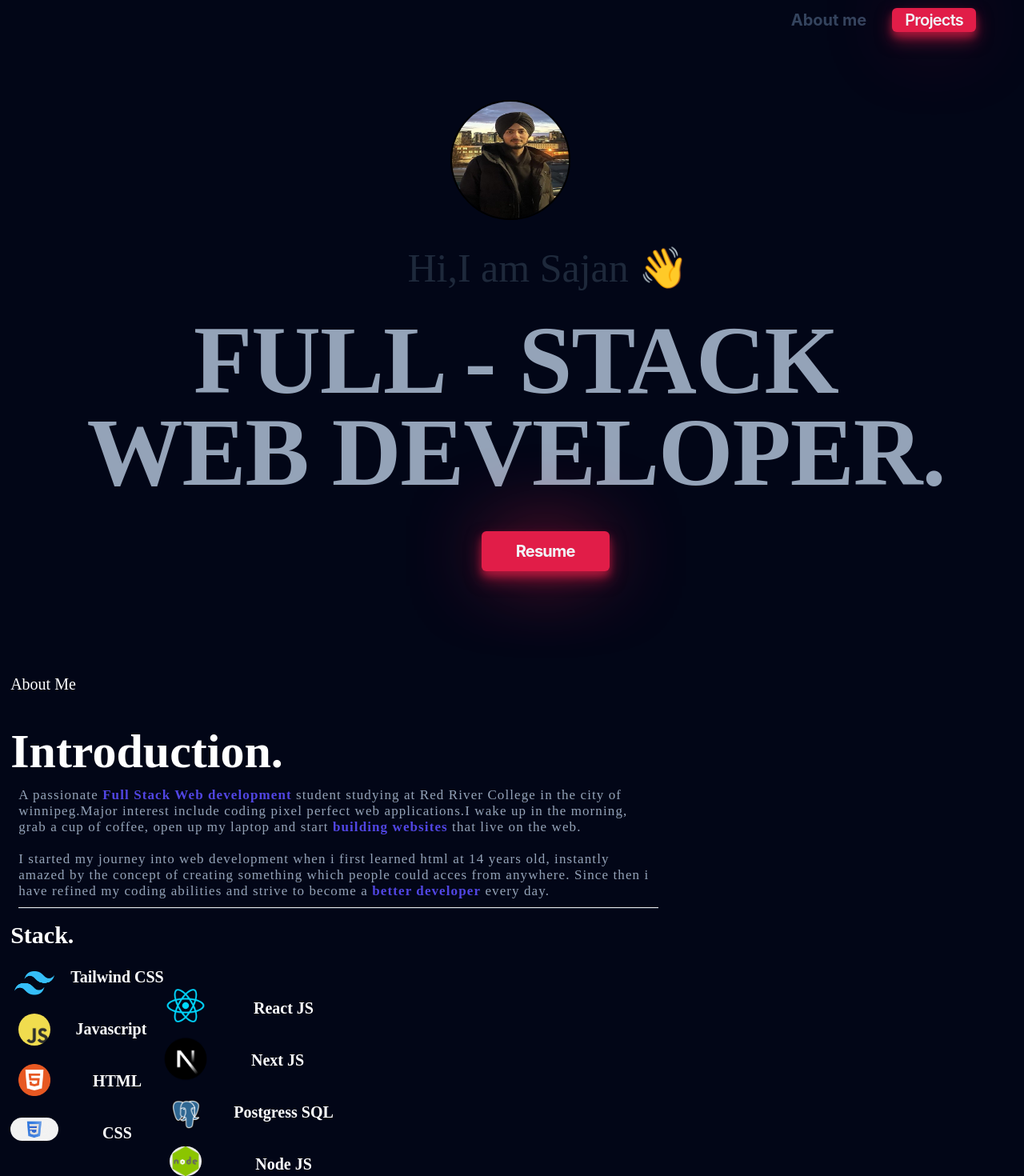
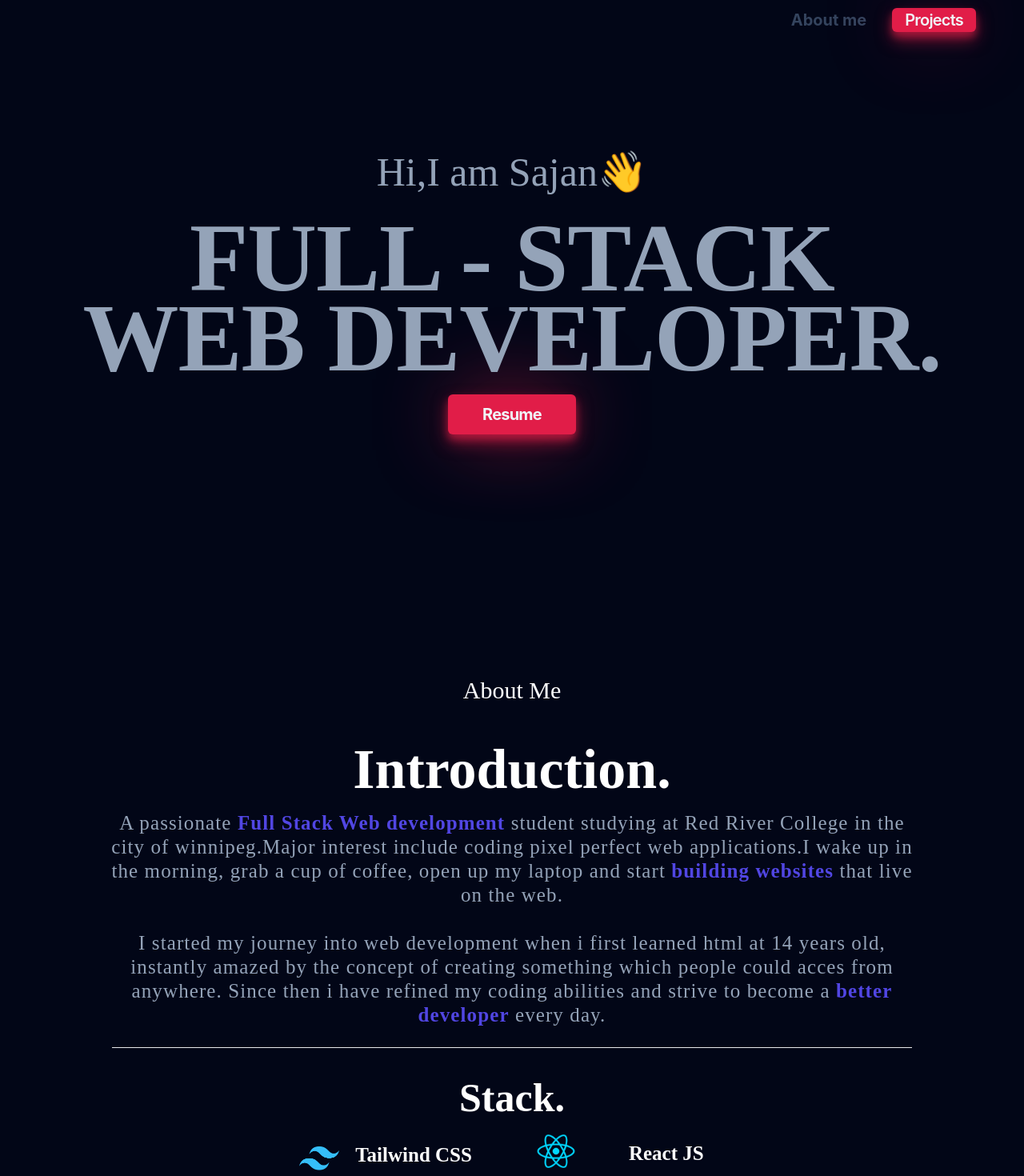
Before and after one commit to SajanGhuman/Portfolio, a React (Create React App) app: page / in a window 1280 px wide. Shown: the part 40-1510 px from the top of the page at 80% size. Built offline with nearby package versions, Linux system fonts and the light colour scheme; a web font is replaced by a local one.

Commit message:
Initial Commit

```diff
--- a/src/components/about.jsx
+++ b/src/components/about.jsx
@@ -4,12 +4,12 @@ const About = () => {
   return (
     <div
       id="about"
-      className="bg-custom-gray text-white font-general_sans h-[100vh] w-[100vw] flex first:justify-center first:items-center p-0 m-0 text-center justify-center items-center"
+      className="bg-custom-gray text-white font-general_sans h-[100vh] w-[100vw] flex text-center justify-center items-center"
     >
-      <div className="w-[80vw] h-[80vh] flex flex-col items-start">
-        <h3 className="text-[20px]">About Me </h3> <br />
-        <h1 className="text-[60px] font-bold">Introduction.</h1>
-        <p className="text-left w-[800px] pl-[10px] text-[17px] text-custom-off-white leading-[20px] tracking-[1.1px]">
+      <div className="w-[80%] h-[80%] flex flex-col items-center relative left-[40%] translate-x-[-50%]">
+        <h3 className="text-[30px]">About Me </h3> <br />
+        <h1 className="text-[70px] font-bold">Introduction.</h1>
+        <p className="text-center text-[25px] text-custom-off-white leading-[30px] tracking-[1.1px]">
           A passionate{" "}
           <strong className="text-custom-purple">
             Full Stack Web development
@@ -27,10 +27,11 @@ const About = () => {
           <strong className="text-custom-purple">better developer</strong> every
           day.
         </p>
-        <hr className="m-[10px] w-[800px] h-[2px] bg-custom-off-black" />
-        <h1 className="text-[30px] font-bold">Stack.</h1>
-        <div className="flex relative top-[10px] select-none">
-          <div className="flex flex-col justify-center items-center gap-[20px] flex-wrap overflow-hidden select-none">
+        <hr className="m-[25px] w-[1000px] bg-custom-off-black" />
+        <h1 className="text-[50px] font-bold">Stack.</h1>
+        <div className="flex select-none">
+          <div className="flex relative left-[-30px]">
+            <div className="flex flex-col justify-center relative top-[10px] items-center gap-[30px] flex-wrap overflow-hidden select-none">
               <img
                 src="/images/tailwind.png"
                 alt="Tailwind"
@@ -53,57 +54,58 @@ const About = () => {
               />
             </div>
             <div>
-            <ul className="relative top-[5px] flex flex-col gap-[35px] flex-wrap justify-center items-center">
+              <ul className=" flex flex-col gap-[35px] flex-wrap justify-center items-center text-[25px] relative top-[15px]">
                 <li className="flex justify-center items-center">
-                <p className="pl-[15px] font-bold text-[20px]">Tailwind CSS</p>
+                  <p className="pl-[15px] font-bold">Tailwind CSS</p>
                 </li>
                 <li className="flex justify-center items-center">
-                <p className="pl-[0px] font-bold text-[20px]">Javascript</p>
+                  <p className="pl-[0px] font-bold">Javascript</p>
                 </li>
                 <li className="flex justify-center items-center">
-                <p className="pl-[15px] font-bold text-[20px] relative">HTML</p>
+                  <p className="pl-[15px] font-bold relative">HTML</p>
                 </li>
                 <li className="flex justify-center items-center">
-                <p className="pl-[15px] font-bold text-[20px]">CSS</p>
+                  <p className="pl-[15px] font-bold">CSS</p>
                 </li>
               </ul>
             </div>
           </div>
-      </div>
-      <div className="flex relative left-[-850px] top-[195px] select-none">
-        <div className="flex flex-col justify-center items-center gap-[20px] flex-wrap overflow-auto">
-          <img src="/images/react.png" alt="ReactJS" className="w-[50px]" />
+          <div className="flex select-none  relative left-[30px]">
+            <div className="flex flex-col justify-center items-center gap-[20px] flex-wrap">
+              <img src="/images/react.png" alt="React" className="w-[50px]" />
               <img
                 src="/images/next.png"
-            alt="Javascript"
-            className="w-[90px] relative top-[-10px]"
+                alt="Next"
+                className="w-[90px]"
               />
               <img
                 src="/images/ps.png"
-            alt="Tailwind"
-            className="w-[35px] relative top-[-10px]"
+                alt="Postgress"
+                className="w-[35px]"
               />
               <img
                 src="/images/node.jpg"
-            alt="Tailwind"
-            className="w-[40px] rounded-full relative top-[-8px]"
+                alt="Node"
+                className="w-[40px] rounded-full relative top-[15px]"
               />
             </div>
             <div>
-          <ul className="relative top-[13px] flex flex-col gap-[35px] flex-wrap justify-center items-center">
+              <ul className="relative top-[13px] text-[25px] flex flex-col gap-[35px] flex-wrap justify-center items-center">
                 <li className="flex justify-center items-center">
-              <p className="pl-[15px] font-bold text-[20px]">React JS</p>
+                  <p className="pl-[15px] font-bold">React JS</p>
                 </li>
                 <li className="flex justify-center items-center">
-              <p className="pl-[0px] font-bold text-[20px]">Next JS</p>
+                  <p className="pl-[0px] font-bold">Next JS</p>
                 </li>
                 <li className="flex justify-center items-center">
-              <p className="pl-[15px] font-bold text-[20px]">Postgress SQL</p>
+                  <p className="pl-[15px] font-bold">Postgress SQL</p>
                 </li>
                 <li className="flex justify-center items-center">
-              <p className="pl-[15px] font-bold text-[20px]">Node JS</p>
+                  <p className="pl-[15px] font-bold">Node JS</p>
                 </li>
               </ul>
+            </div>
+          </div>
         </div>
       </div>
     </div>
--- a/src/components/hero.jsx
+++ b/src/components/hero.jsx
@@ -8,31 +8,32 @@ import About from "./about.jsx";
 
 const Hero = () => {
   return (
-    <div>
+    <div className="overflow-hidden">
       <div
         className="flex justify-center items-center bg-custom-gray max-w-[100vw] w-[100vw] h-[100vh] overflow-x-hidden"
         // onMouseEnter={mouseEnter}
         // onMouseLeave={mouseLeave}
       >
         <Nav />
-        <HeroImage />
-        <div className="flex flex-col lg:w-[1900px] lg:h-[310px] gap-5 justify-center items-center text-center relative lg:top-[100px] lg:left-[-70px] x-sm:left-[-20vw] x-sm:top-[15vh] 400-sm:left-[-18vw] 470-sm:left-[-12vw] 550-sm:left-[-13vw] sm:left-[-10vw] 900-lg:left-[-7vw]">
-          <h2 className="relative text-custom-off-black text-center lg:text-[50px] lg:left-[40px] font-general_sans whitespace-nowrap 900-lg:left-[0px] x-sm:text-[30px]">
-            Hi,I am Sajan 👋
+        {/* <HeroImage /> */}
+        <div className="flex flex-col gap-5 justify-center items-center text-center">
+          <h2 className="relative text-custom-off-white text-center font-general_sans whitespace-nowrap x-sm:text-[30px] sm:text-[40px] lg:text-[50px] 2xl:text-[70px]">
+            Hi,I am Sajan👋
           </h2>
-          <h1 className="lg:leading-[115px] text-custom-off-white font-general_sans font-bold lg:text-[120px] relative tracking-[-1px] text-center text-nowrap whitespace-nowrap x-sm:text-[40px] x-sm:leading-[40px]">
+          <h1 className="text-custom-off-white font-general_sans font-bold relative tracking-[-1px] text-center text-nowrap whitespace-nowrap x-sm:text-[40px] x-sm:leading-[40px] sm:text-[60px] sm:leading-[50px] lg:text-[95px] lg:leading-[80px] xl:text-[120px] xl:leading-[100px] 2xl:text-[130px] 2xl:leading-[105px]">
             FULL - STACK
             <br />
             WEB DEVELOPER.
           </h1>
+          <Link to={"/resume"}>
+            <button className="w-[160px] text-[20px] h-[50px] inline-block font-bold tracking-[-0.05rem] bg-custom-rose text-custom-white px-[1rem] rounded-[6px] no-underline shadow-button-shadow">
+              Resume
+            </button>
+          </Link>
         </div>
-        <Link to={"/resume"}>
-          <button className="absolute top-[88vh] w-[160px] x-sm:left-[30vw] 420-sm:left-[35vw] 450-sm:left-[38vw] lg:left-[47%] text-[20px] h-[50px] inline-block font-bold tracking-[-0.05rem] bg-custom-rose text-custom-white px-[1rem] rounded-[6px] no-underline shadow-button-shadow">
-            Resume
-          </button>
-        </Link>
       </div>
       <About />
+      <div className="bg-custom-gray h-[20vh] w-[100vw]"></div>
       <Projects />
       <div className="bg-custom-gray h-[100vh] w-[100vw]"></div>
     </div>
--- a/src/components/heroImage.jsx
+++ b/src/components/heroImage.jsx
@@ -3,7 +3,7 @@ import React from "react";
 const HeroImage = () => {
   return (
     <img
-      src="/images/me.jpeg"
+      src="/images/2me.png"
       alt="Portfolio Image"
       className="relative left-[43%] top-[-10%] 400-sm:left-[41%] 420-sm:left-[38%] 450-sm:left-[36%] 470-sm:left-[35%] 500-sm:left-[33%] 550-sm:left-[29%] 600-sm:left-[27%] sm:left-[26%] 700-sm:left-[24%] 790-sm:left-[20%] 900-lg:left-[19%] 1000-lg:left-[18%] lg:left-[47%] lg:top-[-20%] 1200-lg:left-[44%] 1300-lg:left-[45%] 2xl:left-[45.5%] min-w-[150px] min-h-[150x] max-w-[150px] max-h-[150px] w-[1200px] h-[650px] rounded-full border-black border-2 select-none pointer-events-none translate"
     />
--- a/src/components/nav.jsx
+++ b/src/components/nav.jsx
@@ -13,13 +13,13 @@ const Nav = () => {
     <div className="absolute text-white right-[100px] top-[10px]">
       <div
         onClick={() => setNav(!nav)}
-        className="flex flex-col gap-2 relative left-[80px] top-3 x-sm:flex sm:hidden z-20"
+        className="flex flex-col gap-2 relative left-[125px] top-3 x-sm:flex sm:hidden z-20"
       >
         <div
           className={
             nav === true
               ? `bg-white w-[50px] h-[5px] rounded transition-all`
-              : `bg-custom-off-white w-[50px] h-[5px] rounded rotate-[45deg] translate-y-[12px] translate-x-[42px] duration-500`
+              : `bg-custom-off-white w-[50px] h-[5px] rounded rotate-[45deg] translate-y-[12px] translate-x-[10px] duration-500`
           }
         ></div>
         <div
@@ -33,7 +33,7 @@ const Nav = () => {
           className={
             nav === true
               ? `bg-white w-[50px] h-[5px] rounded transition-all `
-              : `bg-custom-off-white w-[50px] h-[5px] rounded rotate-[-45deg] translate-y-[-12px] translate-x-[42px] duration-700`
+              : `bg-custom-off-white w-[50px] h-[5px] rounded rotate-[-45deg] translate-y-[-12px] translate-x-[10px] duration-700`
           }
         ></div>
       </div>
@@ -41,7 +41,7 @@ const Nav = () => {
       <ul
         className={
           nav
-            ? `flex gap-8 text-custom-off-black-1 z-30 text-[20px] font-bold transition-all duration-[500] x-sm:flex-col x-sm:relative x-sm:left-[1000px] x-sm:top-[40px] x-sm:justify-center sm:flex sm:flex-row sm:left-[40px] sm:top-[40px]`
+            ? `flex gap-8 text-custom-off-black-1 z-30 text-[20px] font-bold transition-all duration-[500] no:flex-col no:relative no:left-[1000px] no:top-[40px] no  :justify-center sm:flex sm:flex-row sm:left-[40px] sm:top-[40px]`
             : `flex gap-8 text-custom-off-black-1 z-30 text-[20px] font-bold transition-all duration-[500] x-sm:flex-col x-sm:relative x-sm:left-[60px] x-sm:top-[40px] x-sm:justify-center sm:flex sm:flex-row `
         }
       >
--- a/tailwind.config.js
+++ b/tailwind.config.js
@@ -19,6 +19,7 @@ module.exports = {
         "custom-purple": "#5146E3",
       },
       screens: {
+        "no": "0px",
         "x-sm": "375px",
         "400-sm": "400px",
         "420-sm": "420px",
```
Lines whose indentation alone changed are shown as unchanged.
